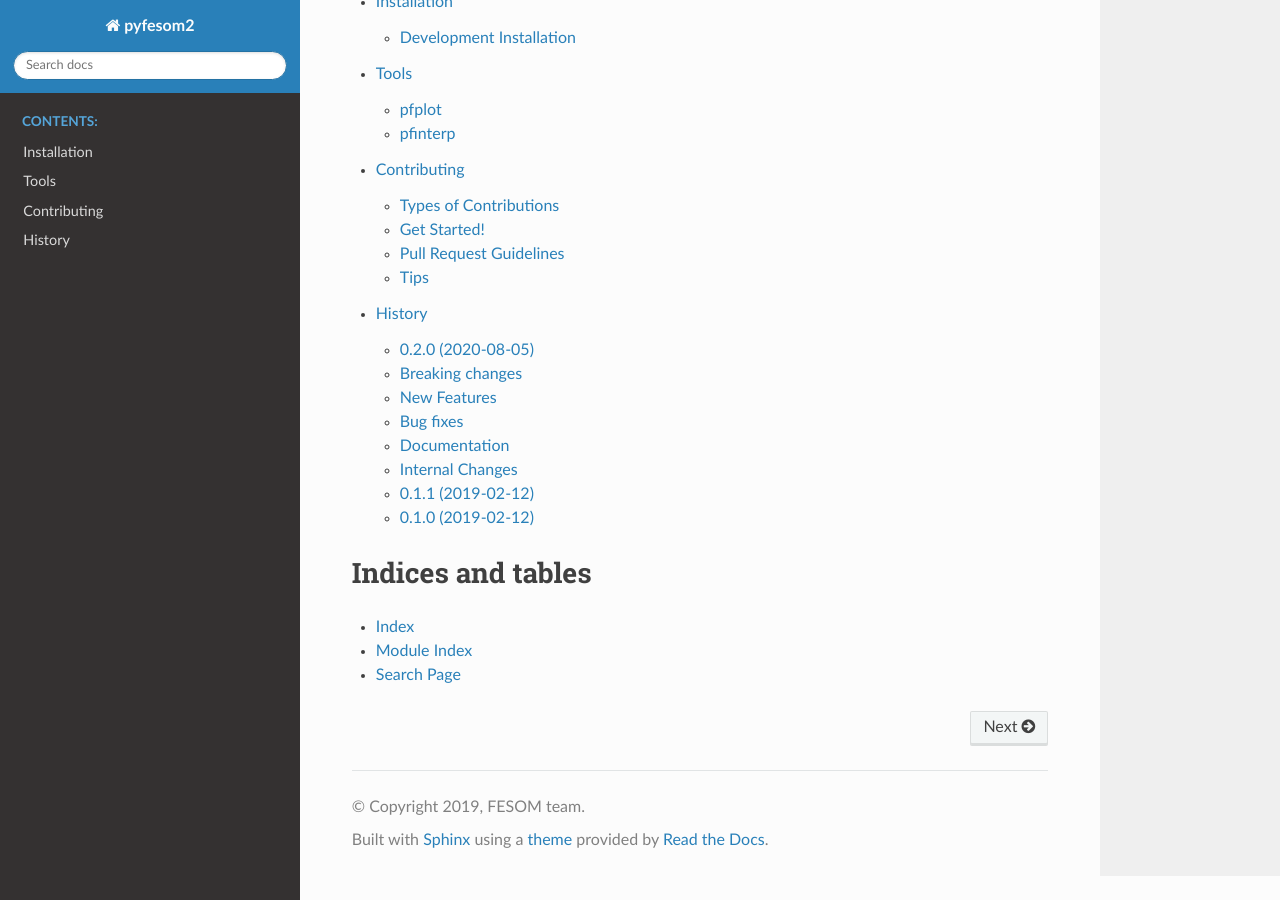
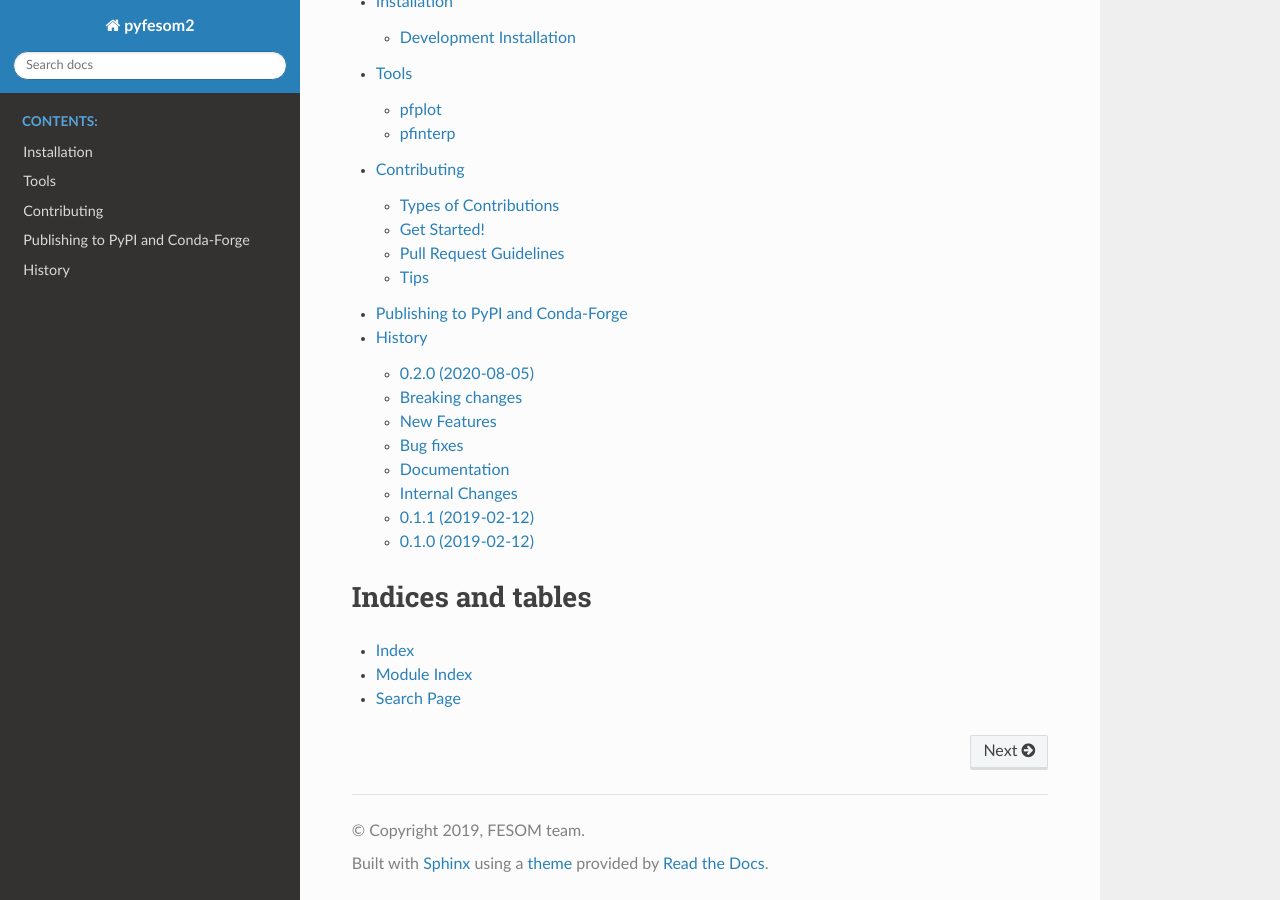
Before and after one commit to FESOM/pyfesom2, a Sphinx documentation site: the page built from docs/index.rst, in a window 1280 px wide and 900 px high, scrolled down 697 px. Built offline with Sphinx 7.4.7 and the Read the Docs theme 3.1.0, drawn with Linux system fonts in a browser that asks for light colours; pages that are not in the unit, such as notebooks, are missing from menus; some of the changed lines change nothing that is shown.

Commit message:
docs: minimal notes on sw publishing

```diff
--- a/docs/index.rst
+++ b/docs/index.rst
@@ -26,6 +26,7 @@
    library
    api
    contributing
+   publishing_to_sw_forges
    history
 
 Indices and tables
--- /dev/null
+++ b/docs/publishing_to_sw_forges.rst
@@ -0,0 +1,15 @@
+Publishing to PyPI and Conda-Forge
+==================================
+
+This guide describes how to publish your Python package to PyPI and Conda-Forge using a
+CI workflow. The process is automated and only requires pushing a tagged version to your repository.
+
+1. You should consult the ``.github/workflows/pyfesom2-publish.yml`` file in this repository for the full example of the GitHub actions workflow.
+
+2. **Push a tagged version** to trigger the workflow:
+   .. code-block:: bash
+
+      git tag v1.0.0
+      git push origin v1.0.0
+
+The CI workflow will automatically build and publish your package to both PyPI and Conda-Forge when a tagged version is pushed.
```
